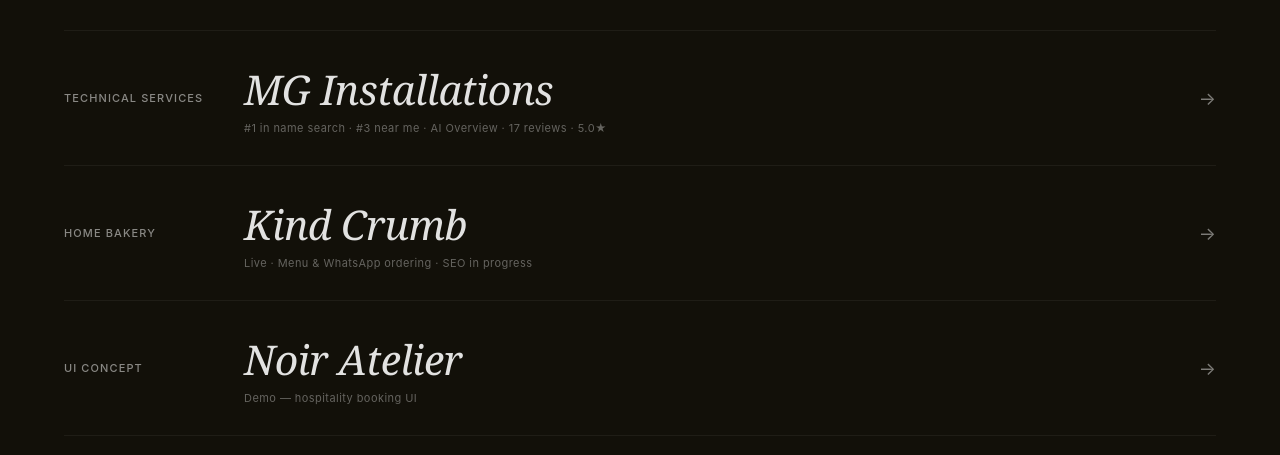
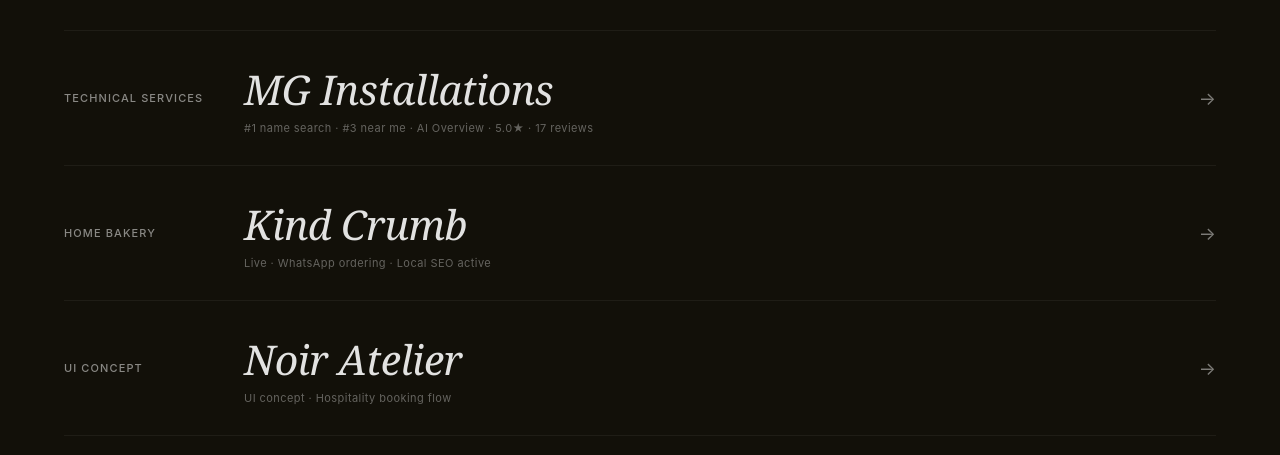
Before and after one commit to rudzie-dev/arcodic, a React (Vite) app: page / in a window 1280 px wide. Shown: the part 1600-2055 px from the top of the page. Built offline with nearby package versions, Linux system fonts and the light colour scheme.

Commit message:
update: work section result stats

```diff
--- a/src/App.jsx
+++ b/src/App.jsx
@@ -620,9 +620,9 @@ const CSS = `
 
 // ─── DATA ────────────────────────────────────────────────────────
 const DEMOS = [
-  { tag: "Technical Services", name: "MG Installations", href: "https://mginstallations.co.za", result: "#1 in name search · #3 near me · AI Overview · 17 reviews · 5.0★" },
-  { tag: "Home Bakery",        name: "Kind Crumb",        href: "https://kindcrumbtreats.co.za",  result: "Live · Menu & WhatsApp ordering · SEO in progress" },
-  { tag: "UI Concept",         name: "Noir Atelier",      href: "https://lumiere-salon.arcodic.com", result: "Demo — hospitality booking UI" },
+  { tag: "Technical Services", name: "MG Installations", href: "https://mginstallations.co.za", result: "#1 name search · #3 near me · AI Overview · 5.0★ · 17 reviews" },
+  { tag: "Home Bakery",        name: "Kind Crumb",        href: "https://kindcrumbtreats.co.za",  result: "Live · WhatsApp ordering · Local SEO active" },
+  { tag: "UI Concept",         name: "Noir Atelier",      href: "https://lumiere-salon.arcodic.com", result: "UI concept · Hospitality booking flow" },
 ];
 
 const CONTACTS = [
```
